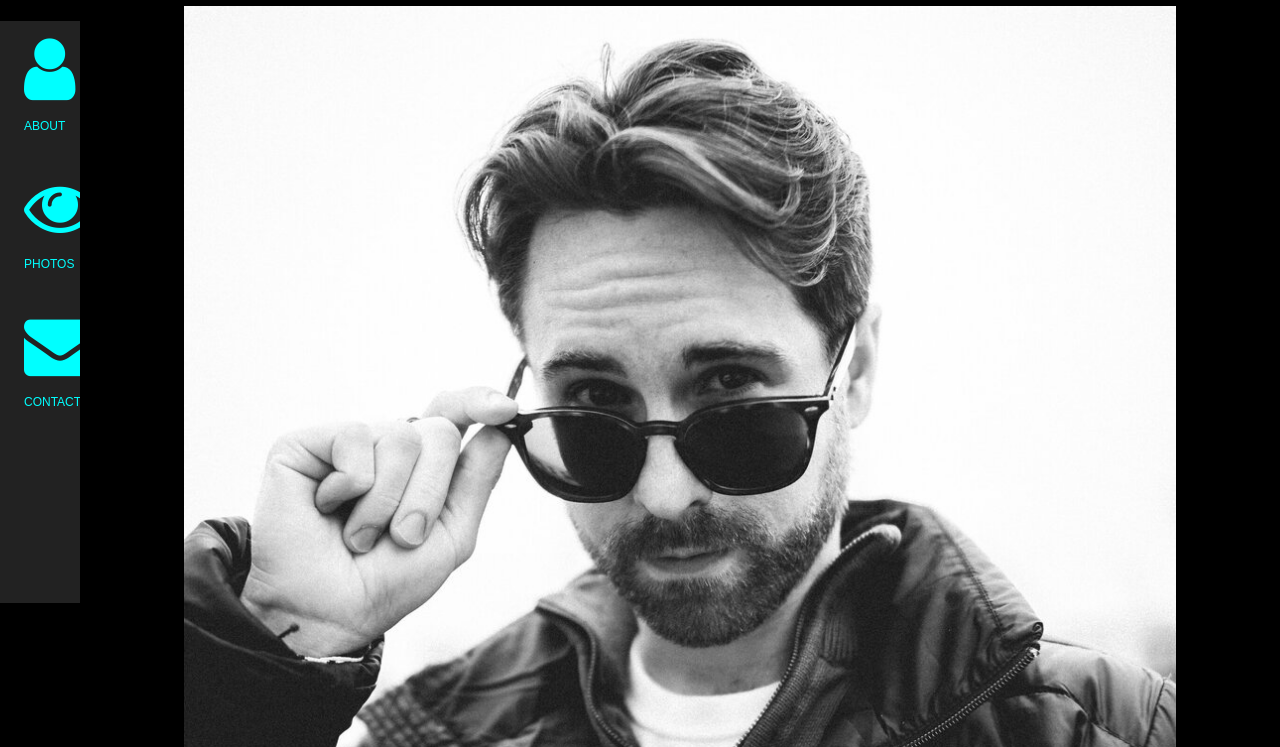
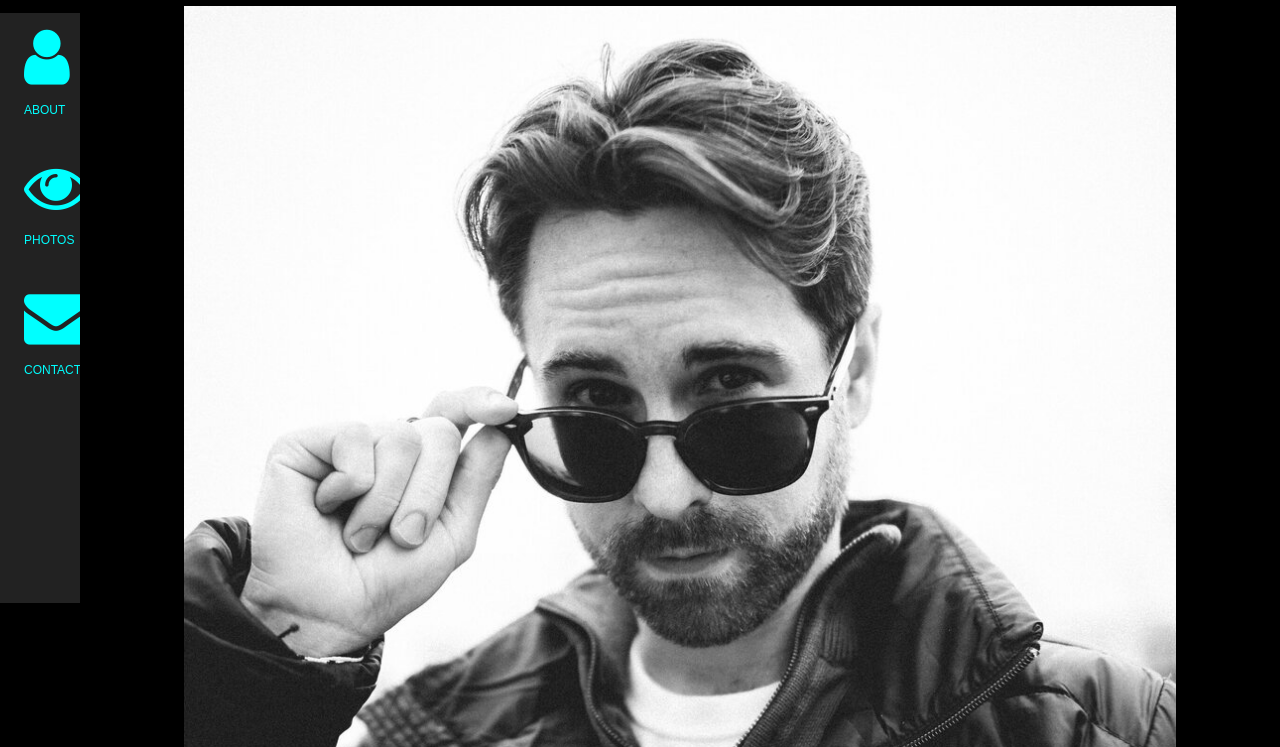
Before and after one commit to GSlaw/GS_Personal_Website, a plain HTML site: page index.html in a window 1280 px wide. Shown: the part 197-944 px from the top of the page. Drawn offline with Linux system fonts and the light colour scheme; a web font is replaced by a local one.

Commit message:
Update Style_Sheet_1.css

```diff
--- a/css/Style_Sheet_1.css
+++ b/css/Style_Sheet_1.css
@@ -128,7 +128,7 @@ hr{border:0;border-top:1px solid #eee;margin:20px 0}
 .w3-greyscale,.w3-grayscale{filter:grayscale(75%)}.w3-greyscale-min,.w3-grayscale-min{filter:grayscale(50%)}
 .w3-sepia{filter:sepia(75%)}.w3-sepia-max,.w3-hover-sepia:hover{filter:sepia(100%)}.w3-sepia-min{filter:sepia(50%)}
 .w3-tiny{font-size:10px!important}.w3-small{font-size:12px!important}.w3-medium{font-size:15px!important}.w3-large{font-size:18px!important}
-.w3-xlarge{font-size:24px!important}.w3-xxlarge{font-size:72px!important}.w3-xxxlarge{font-size:48px!important}.w3-jumbo{font-size:64px!important}
+.w3-xlarge{font-size:64px!important}.w3-xxlarge{font-size:64px!important}.w3-xxxlarge{font-size:64px!important}.w3-jumbo{font-size:64px!important}
 .w3-left-align{text-align:left!important}.w3-right-align{text-align:right!important}.w3-justify{text-align:justify!important}.w3-center{text-align:center!important}
 .w3-border-0{border:0!important}.w3-border{border:1px solid #ccc!important}
 .w3-border-top{border-top:1px solid #ccc!important}.w3-border-bottom{border-bottom:1px solid #ccc!important}
```
